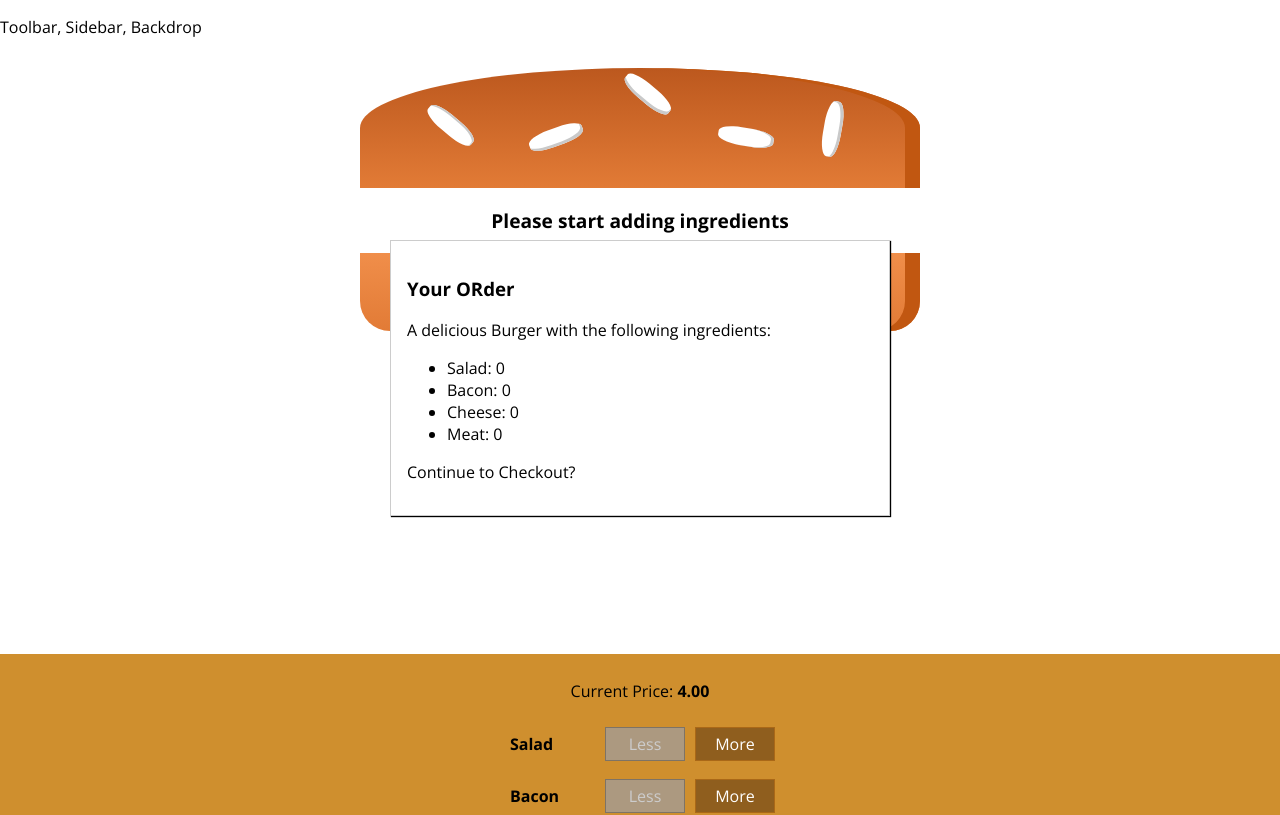
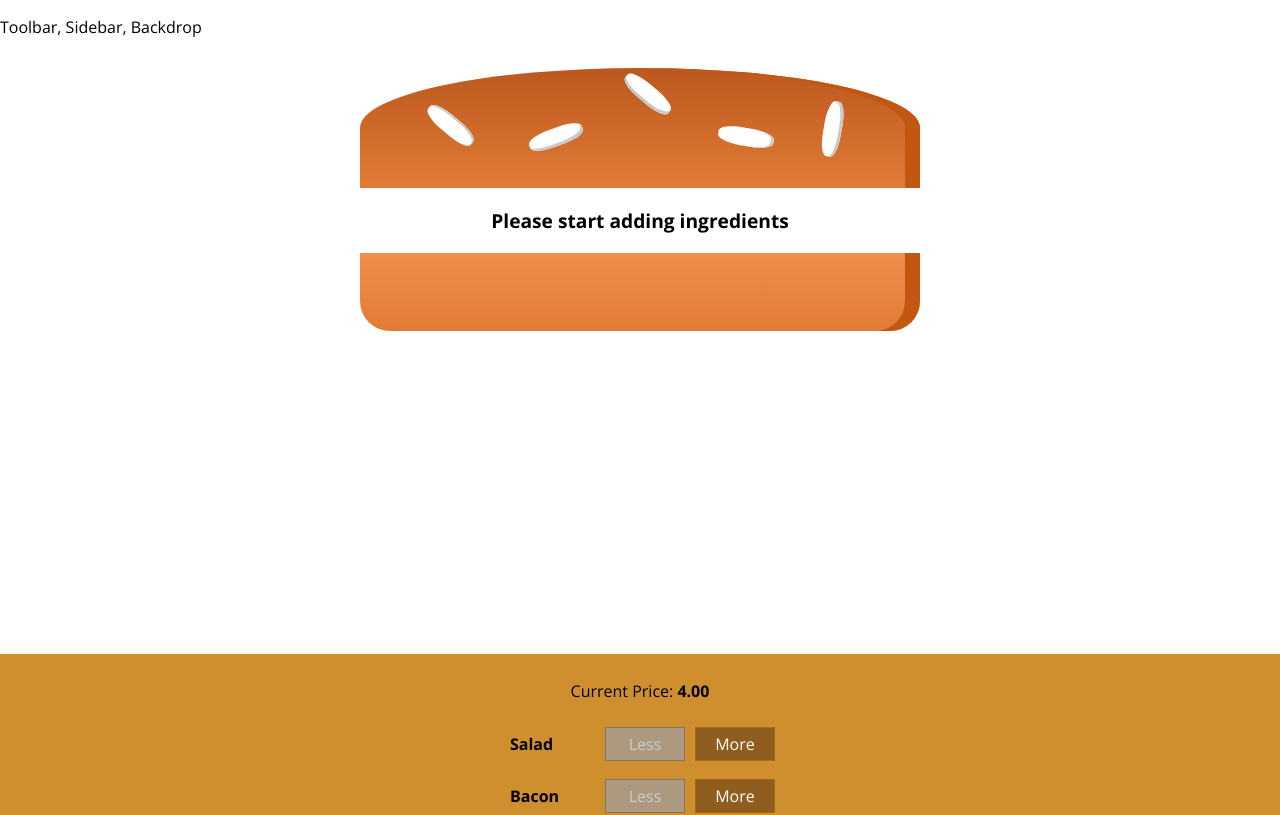
Before and after one commit to papawlo/burger-builder-app, a React app: page / in a window 1280 px wide. Shown: the top 815 px of the page. Built offline with nearby package versions, Linux system fonts and the light colour scheme.

Commit message:
138. SHoing & Hiding the Modal

```diff
--- a/src/components/Burger/BuildControls/BuildControls.js
+++ b/src/components/Burger/BuildControls/BuildControls.js
@@ -24,6 +24,7 @@
         <button
             className={classes.OrderButton}
             disabled={!props.purchaseable}
+            onClick={props.ordered}
         >ORDER NOW</button>
     </div>
 );
--- a/src/components/UI/Modal/Modal.js
+++ b/src/components/UI/Modal/Modal.js
@@ -2,7 +2,13 @@
 import classes from './Modal.css'
 
 const modal = (props) => (
-    <div className={classes.Modal}>
+    <div
+        className={classes.Modal}
+        style={{
+            transform: props.show ? 'translateY(0)' : 'translateY(-100vh)',
+            opacity: props.show ? '1' : '0'
+        }}
+    >
         {props.children}
     </div>
 );
--- a/src/containers/BurgerBuilder/BurgerBuilder.js
+++ b/src/containers/BurgerBuilder/BurgerBuilder.js
@@ -24,7 +24,8 @@
             meat: 0,
         },
         totalPrice: 4,
-        purchaseable: false
+        purchaseable: false,
+        purchasing: false
     }
     updatePurchaseState(ingredients) {
 
@@ -66,6 +67,10 @@
         this.updatePurchaseState(updatedIngredients);
     }
 
+    purchaseHandler = () => {
+        this.setState({ purchasing: true })
+    }
+
     render() {
         const disabledInfo = {
             ...this.state.ingredients
@@ -78,7 +83,7 @@
         return (
             <div>
                 <Aux>
-                    <Modal >
+                    <Modal show={this.state.purchasing}>
                         <OrderSummary ingredients={this.state.ingredients}>
 
                         </OrderSummary>
@@ -90,6 +95,7 @@
                         disabled={disabledInfo}
                         currentPrice={this.state.totalPrice}
                         purchaseable={this.state.purchaseable}
+                        ordered={this.purchaseHandler}
                     />
                 </Aux>
             </div>
```
